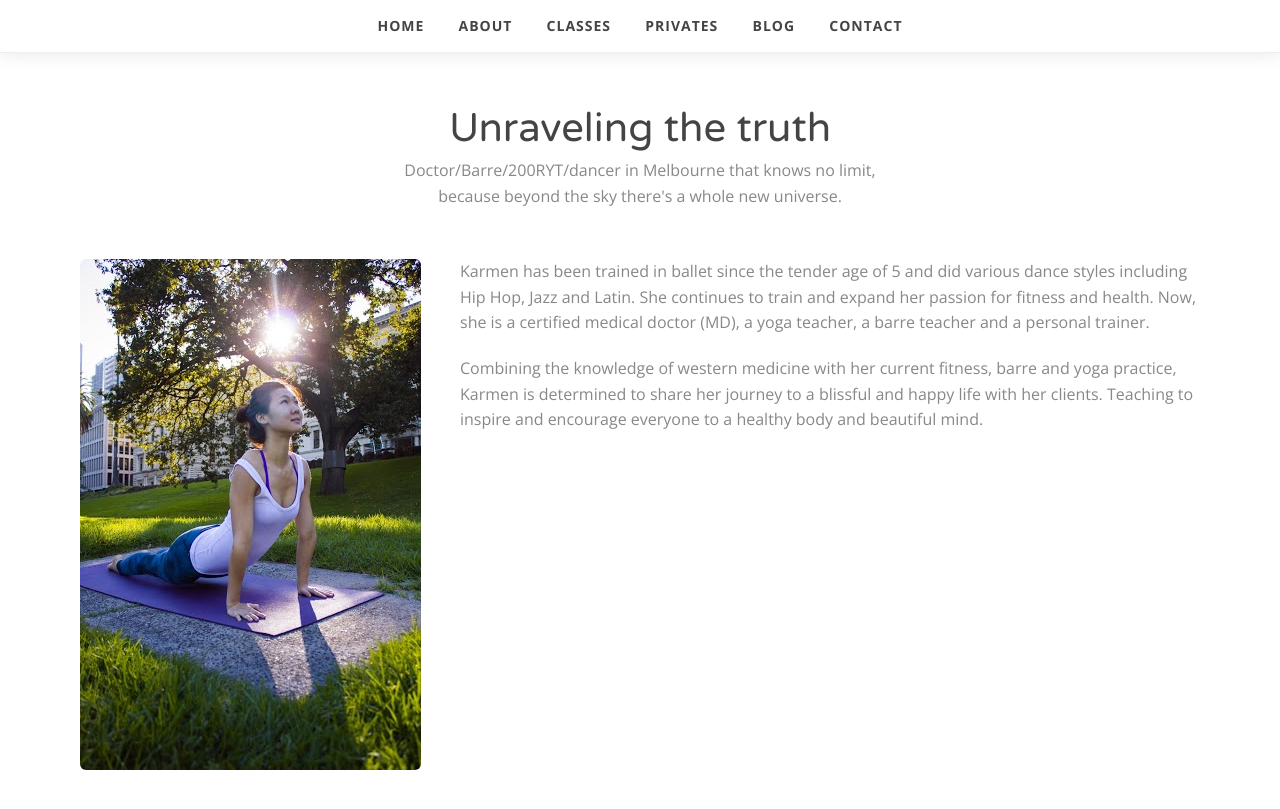
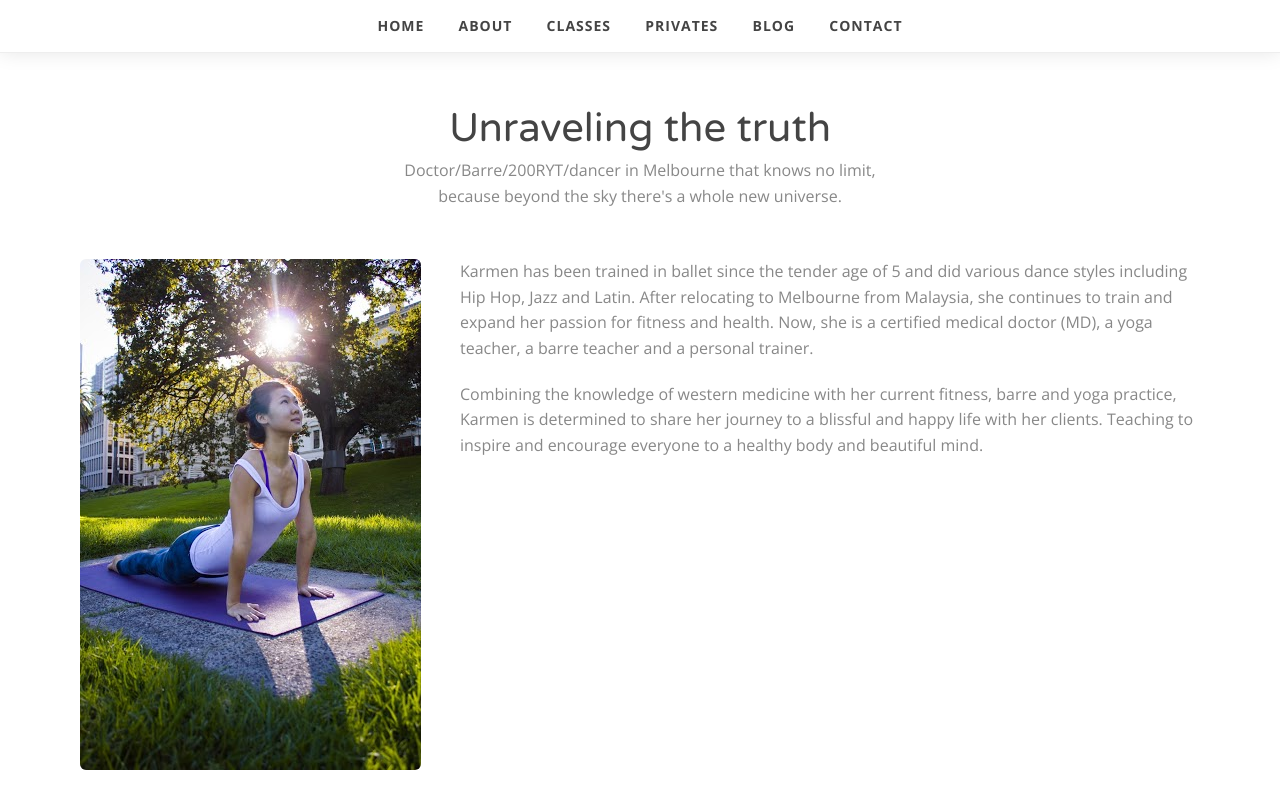
Before and after one commit to karmenlim/karmenlim.github.io, a Jekyll site: the page built from index.html, in a window 1280 px wide and 900 px high, scrolled down 495 px. Shown: the top 809 px of the window. Built offline with Jekyll 4.4.1, drawn with Linux system fonts in a browser that asks for light colours.

Commit message:
Update default.html

```diff
--- a/_layouts/default.html
+++ b/_layouts/default.html
@@ -111,7 +111,7 @@
         </div>
         <div class="col-md-8">
           <p>
-            Karmen has been trained in ballet since the tender age of 5 and did various dance styles including Hip Hop, Jazz and Latin.  She continues to train and expand her passion for fitness and health. Now, she is a certified medical doctor (MD), a yoga teacher, a barre teacher and a personal trainer.
+            Karmen has been trained in ballet since the tender age of 5 and did various dance styles including Hip Hop, Jazz and Latin. After relocating to Melbourne from Malaysia, she continues to train and expand her passion for fitness and health. Now, she is a certified medical doctor (MD), a yoga teacher, a barre teacher and a personal trainer.
           </p>
           <p>
             Combining the knowledge of western medicine with her current fitness, barre and yoga practice, Karmen is determined to share her journey to a blissful and happy life with her clients. Teaching to inspire and encourage everyone to a healthy body and beautiful mind.
```
